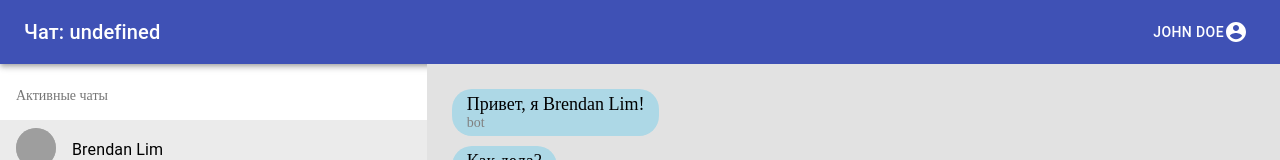
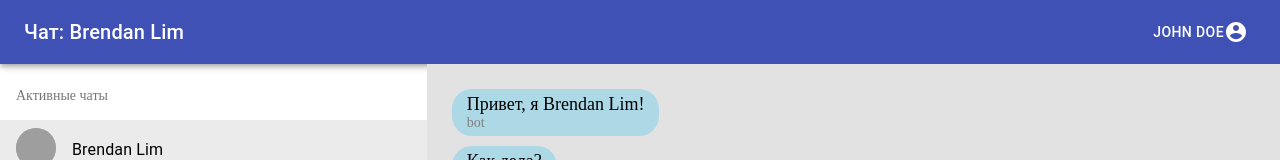
Before and after one commit to gb-courses-28486a7201cc086f/react-base, a React app: page /chats/1 in a window 1280 px wide. Shown: the top 160 px of the page. Built offline with nearby package versions, Linux system fonts and the light colour scheme; grey boxes are pictures that could not be loaded.

Commit message:
fix 'undefined' in chat title

```diff
--- a/src/components/Layout.jsx
+++ b/src/components/Layout.jsx
@@ -25,11 +25,12 @@ import { changeChat } from "../store/actions/navi";
  */
 const Layout = (props) => {
     // check if selected chat exists
-    let actualChatId;
+    let actualChatId, actualChatTitle;
     let selectedChats = props.chats.filter((c) => c.chatId === props.chatId);
     if (selectedChats.length != 0) {
         // chat exists
         actualChatId = props.chatId;
+        actualChatTitle = selectedChats[0].title
     }
 
     // set up new chatId in redux store
@@ -39,7 +40,7 @@ const Layout = (props) => {
         }
     }, [actualChatId]);
 
-    // switch to chat list on xs screens
+    // switch to chat list on xs screensactualChatTitle
     const backButton = (
         <Hidden smUp>
             <Link to={"/"}>
@@ -89,7 +90,7 @@ const Layout = (props) => {
     return (
         <div className="root">
             <Header
-                title={`Чат: ${props.chatTitle}`}
+                title={`Чат: ${actualChatTitle}`}
                 leftButton={backButton}
                 rightButton={profileButton}
                 />
```
